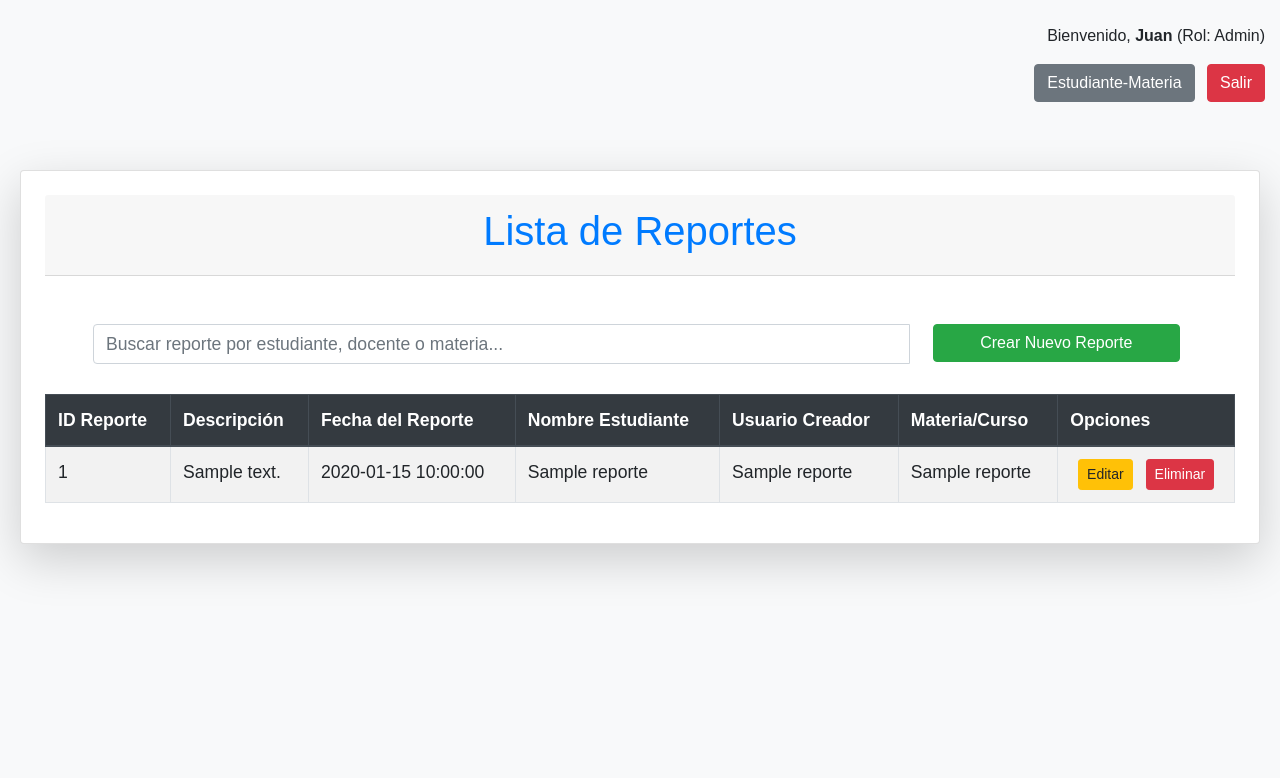
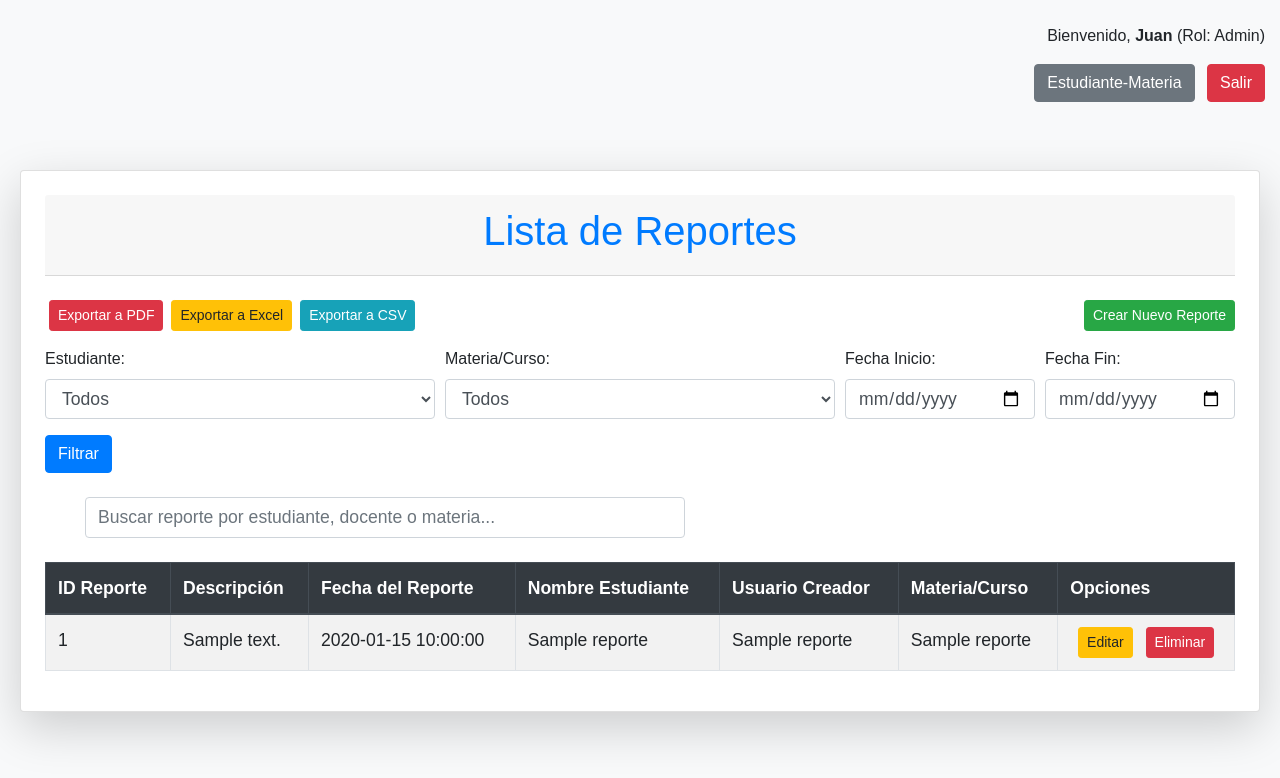
Before and after one commit to ChillRelaxing/Proyecto_Escuela_sv, a PHP site: template views/reporte/indexReporte.php in a window 1280 px wide. Shown: the top 778 px of the page. Run offline with PHP 8.4, Linux system fonts and the light colour scheme; a user stored in the database is signed in; the template is opened without the code that fills it: most values are stand-ins (such as "Sample title", 1, 10 or a date in 2020).

Commit message:
Filtros de reporte y validacion de carnet

```diff
--- a/bd/escuela_sv.sql
+++ b/bd/escuela_sv.sql
@@ -4,12 +4,6 @@ USE escuela_sv;
 
 -- Leo503
 -- Villa503
-
--- Haseo de contraseña
-UPDATE usuarios
-SET password = ''
-WHERE id_usuario = 1;
-
 
 -- Crear tabla de roles
 CREATE TABLE roles (
--- a/views/reporte/indexReporte.php
+++ b/views/reporte/indexReporte.php
@@ -2,15 +2,14 @@
 session_start();
 ob_start();
 
-// Verificamos si el usuario está autenticado
+// Verificación de autenticación y rol de usuario
 if (!isset($_SESSION['usuarios']) || empty($_SESSION['usuarios'])) {
     header('Location: ../../index.php');
     exit;
 }
 
-// Verificamos el rol del usuario
 if ($_SESSION['roles'] != 'Admin' && $_SESSION['roles'] != 'Profesor') {
-    echo "Acceso denegado";  // Depuración antes de
+    echo "Acceso denegado";
     header('Location: ../views/auth/accessDenied.php');
     exit;
 }
@@ -18,23 +17,23 @@ if ($_SESSION['roles'] != 'Admin' && $_SESSION['roles'] != 'Profesor') {
 
 <!DOCTYPE html>
 <html lang="es">
+
 <head>
     <meta charset="UTF-8">
     <meta name="viewport" content="width=device-width, initial-scale=1.0">
     <title>Lista de Reportes</title>
     <link rel="stylesheet" href="https://stackpath.bootstrapcdn.com/bootstrap/4.5.2/css/bootstrap.min.css">
-    <link rel="stylesheet" href="../views/css/reporteResponsive.css"> <!-- Enlace al archivo responsive -->
-    <!--URL Ajax-->
+    <link rel="stylesheet" href="../views/css/reporteResponsive.css"> <!-- Estilos Responsivos -->
     <script src="https://ajax.googleapis.com/ajax/libs/jquery/3.7.1/jquery.min.js"></script>
 </head>
+
 <body class="bg-light"><br>
 
-    <!-- Bienvenida y botón de salir -->
+    <!-- Cabecera y botón de salida -->
     <div class="container-fluid">
         <div class="row">
             <div class="col-12 text-right">
                 <p>Bienvenido, <strong><?= htmlspecialchars($_SESSION['usuarios']); ?></strong> (Rol: <?= htmlspecialchars($_SESSION['roles']); ?>)</p>
-                <!-- Botón de salir -->
                 <div class="ml-auto">
                     <a href="../routers/estudianteMateriaRouter.php" class="btn btn-secondary mr-2">Estudiante-Materia</a>
                     <form action="../views/auth/exit.php" method="POST" class="d-inline">
@@ -45,27 +44,65 @@ if ($_SESSION['roles'] != 'Admin' && $_SESSION['roles'] != 'Profesor') {
         </div>
     </div>
 
-    <div class="container mt-5 mb-5"> <!-- Añade márgenes superior e inferior -->
-        <div class="card shadow-lg p-4"> <!-- Añade sombra y relleno -->
+    <div class="container mt-5 mb-5">
+        <div class="card shadow-lg p-4">
             <div class="card-header text-center">
                 <h2>Lista de Reportes</h2>
-            </div><br><br>
+            </div><br>
 
-            <!--Para la busqueda--->
-            <div class="container-sm">
-                <form action="" method="get">
-                    <!-- Campo de búsqueda -->
-                    <div class="input-group mb-3">
-                        <input type="text" id="buscarReporte" class="form-control mx-2" placeholder="Buscar reporte por estudiante, docente o materia..." aria-label="Recipient's username" aria-describedby="button-addon2" >
+            <!-- Formulario de Filtro y Botones de Exportación -->
+            <div class="d-flex justify-content-between mb-3">
+                <div class="d-flex">
+                    <a id="exportPDFButton" href="reporteRouter.php?action=exportPDF" class="btn btn-danger btn-sm mx-1">Exportar a PDF</a>
+                    <a id="exportExcelButton" href="reporteRouter.php?action=exportExcel" class="btn btn-warning btn-sm mx-1">Exportar a Excel</a>
+                    <a id="exportCSVButton" href="reporteRouter.php?action=exportCSV" class="btn btn-info btn-sm mx-1">Exportar a CSV</a>
+                </div>
 
-                        <div class="col-12 col-md-6 col-lg-3">
-                            <a href="../routers/reporteRouter.php?action=create" class="btn btn-success btn-block w-100 mb-3"> Crear Nuevo Reporte</a>
-                        </div>
+                <a href="../routers/reporteRouter.php?action=create" class="btn btn-success btn-sm">Crear Nuevo Reporte</a>
+            </div>
+
+            <!-- Formulario de Filtro -->
+            <form action="../routers/reporteRouter.php?action=generarReporte" method="POST" class="mb-4">
+                <div class="form-row">
+                    <div class="form-group col-md-4">
+                        <label for="id_estudiante">Estudiante:</label>
+                        <select name="id_estudiante" id="id_estudiante" class="form-control">
+                            <option value="">Todos</option>
+                            <?php foreach ($estudiantes as $estudiante): ?>
+                                <option value="<?= $estudiante['id_estudiante'] ?>"><?= htmlspecialchars($estudiante['nombre']) ?></option>
+                            <?php endforeach; ?>
+                        </select>
                     </div>
+                    <div class="form-group col-md-4">
+                        <label for="id_materia_curso">Materia/Curso:</label>
+                        <select name="id_materia_curso" id="id_materia_curso" class="form-control">
+                            <option value="">Todos</option>
+                            <?php foreach ($materias as $materia): ?>
+                                <option value="<?= $materia['id_materia_curso'] ?>"><?= htmlspecialchars($materia['nombre']) ?></option>
+                            <?php endforeach; ?>
+                        </select>
+                    </div>
+                    <div class="form-group col-md-2">
+                        <label for="fecha_inicio">Fecha Inicio:</label>
+                        <input type="date" name="fecha_inicio" id="fecha_inicio" class="form-control">
+                    </div>
+                    <div class="form-group col-md-2">
+                        <label for="fecha_fin">Fecha Fin:</label>
+                        <input type="date" name="fecha_fin" id="fecha_fin" class="form-control">
+                    </div>
+                </div>
+                <button type="submit" class="btn btn-primary">Filtrar</button>
+            </form>
+
+            <!-- Campo de Búsqueda -->
+            <div class="container-sm mb-4">
+                <form action="" method="get" class="form-inline">
+                    <input type="text" id="buscarReporte" class="form-control mr-2" placeholder="Buscar reporte por estudiante, docente o materia..." style="width: 100%; max-width: 600px;">
                 </form>
             </div>
 
-            <div class="table-responsive"> <!-- Hace la tabla desplazable en pantallas pequeñas -->
+            <!-- Tabla de Reportes -->
+            <div class="table-responsive">
                 <table class="table table-bordered table-striped">
                     <thead class="thead-dark">
                         <tr>
@@ -87,7 +124,7 @@ if ($_SESSION['roles'] != 'Admin' && $_SESSION['roles'] != 'Profesor') {
                                 <td><?= htmlspecialchars($reporte['nombre_estudiante']); ?></td>
                                 <td><?= htmlspecialchars($reporte['nombre_usuario']); ?></td>
                                 <td><?= htmlspecialchars($reporte['nombre_materia']); ?></td>
-                                <td class="text-center"> <!-- Centrando las opciones -->
+                                <td class="text-center">
                                     <a href="../routers/reporteRouter.php?action=edit&id=<?= $reporte['id_reporte']; ?>" class="btn btn-warning btn-sm mr-2">Editar</a>
                                     <a href="../routers/reporteRouter.php?action=confirmDelete&id=<?= $reporte['id_reporte']; ?>" class="btn btn-danger btn-sm">Eliminar</a>
                                 </td>
@@ -99,8 +136,7 @@ if ($_SESSION['roles'] != 'Admin' && $_SESSION['roles'] != 'Profesor') {
         </div>
     </div>
 
+    <script src="../js/buscadorReporte.js"></script>
 </body>
+
 </html>
-
-<!--para el ajaz funcione--->
-<script src="../js/buscadorReporte.js"></script>
```
Also changed, not shown: controllers/EstudiantesController.php (+9 -6 lines), controllers/ReporteController.php (+110 -1 lines), models/EstudiantesModel.php (+19 -8 lines), models/ReporteModel.php (+40 -0 lines), routers/reporteRouter.php (+12 -0 lines), views/Estudiantes/createEstudiantes.php (+16 -2 lines).
